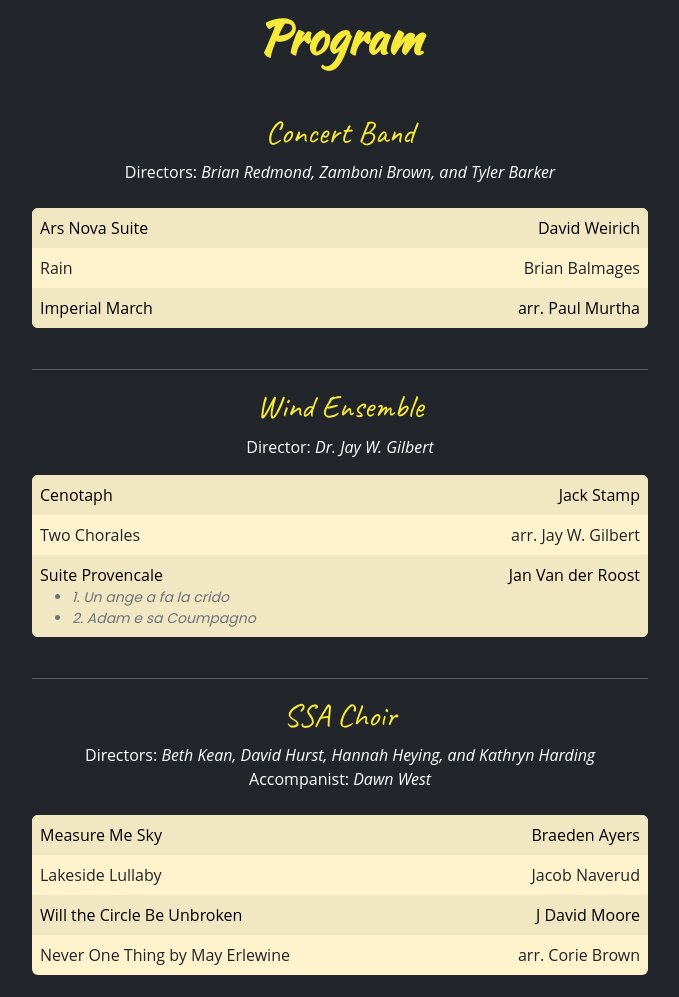
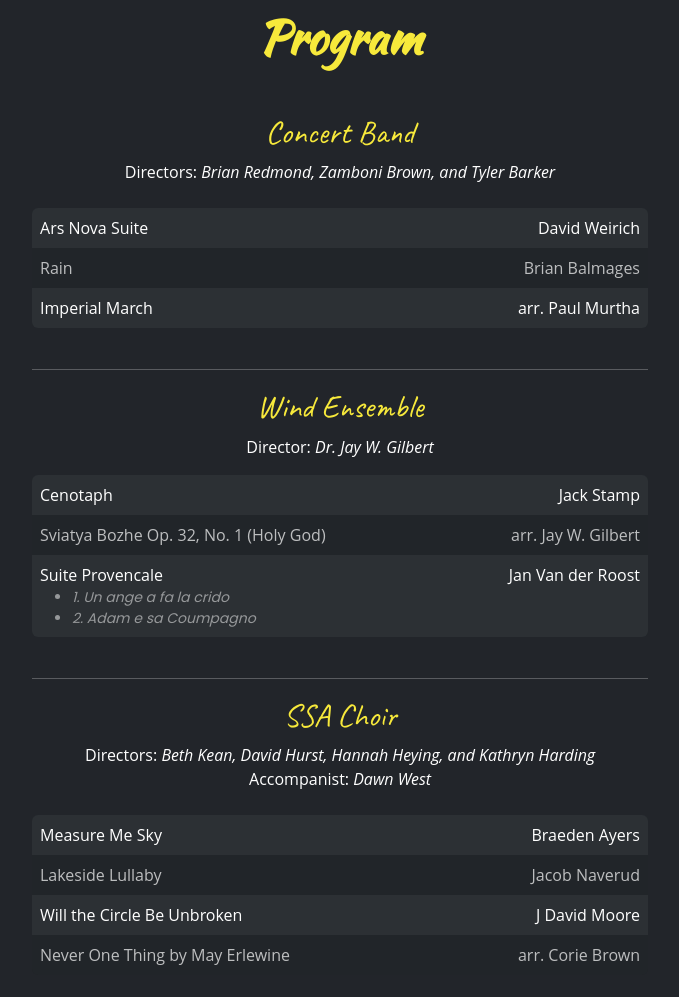
Before and after one commit to btschu/district-clinic, a plain HTML site: page index.html in a window 1280 px wide. Shown: the part 857-1854 px from the top of the page, without its empty margins (300-979 px from the left). Drawn offline with Linux system fonts and the light colour scheme; a web font is replaced by a local one.

Commit message:
table fix

```diff
--- a/index.html
+++ b/index.html
@@ -97,7 +97,7 @@
             <p class="text-center  mb-4">Directors: <em>Brian Redmond, Zamboni Brown, and Tyler Barker</em></p>
 
             <div class="table-responsive rounded">
-              <table class="table table-borderless table-warning text-dark table-striped">
+              <table class="table table-borderless table-dark table-striped">
                 <tbody>
                   <tr class="">
                     <td>Ars Nova Suite
@@ -147,7 +147,7 @@
 
 
             <div class="table-responsive rounded">
-              <table class="table table-borderless table-warning text-dark table-striped">
+              <table class="table table-borderless table-dark table-striped">
                 <tbody>
                   <tr class="">
                     <td>Cenotaph
@@ -162,7 +162,7 @@
                     <td class="text-end">Jack Stamp</td>
                   </tr>
                   <tr class="">
-                    <td>Two Chorales
+                    <td>Sviatya Bozhe Op. 32, No. 1 (Holy God)
                       <!-- !uncomment to add soloists or other info -->
                       <!-- <ul>
                         <li>Hayleigh Brakel - Conductor</li>
@@ -174,8 +174,8 @@
                     <td>Suite Provencale
                       <!-- !uncomment to add soloists or other info -->
                       <ul>
-                        <li class="text-secondary">1. Un ange a fa la crido</li>
-                        <li class="text-secondary">2. Adam e sa Coumpagno</li>
+                        <li>1. Un ange a fa la crido</li>
+                        <li>2. Adam e sa Coumpagno</li>
                       </ul>
                     </td>
                     <td class="text-end">Jan Van der Roost</td>
@@ -197,7 +197,7 @@
             <p class="text-center  mb-4">Accompanist: <em>Dawn West</em></p>
 
             <div class="table-responsive rounded">
-              <table class="table table-borderless table-warning text-dark table-striped">
+              <table class="table table-borderless table-dark table-striped">
                 <tbody>
                   <tr class="">
                     <td>Measure Me Sky
@@ -257,7 +257,7 @@
             <p class="text-center  mb-4">Accompanist: <em>Tony Ouradnik</em></p>
 
             <div class="table-responsive rounded">
-              <table class="table table-borderless table-warning text-dark table-striped">
+              <table class="table table-borderless table-dark table-striped">
                 <tbody>
                   <tr class="">
                     <td>City Called Heaven
```
